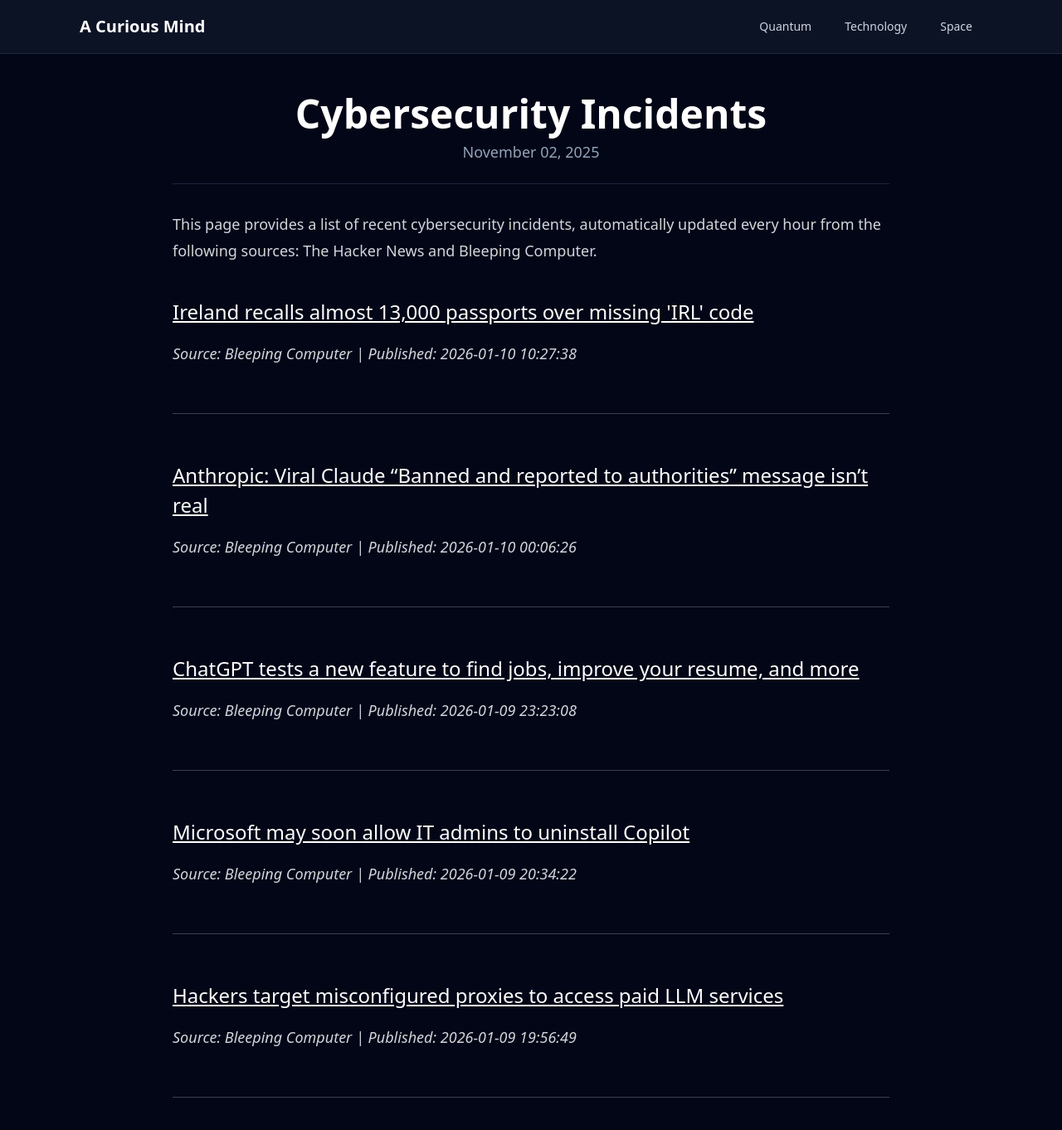
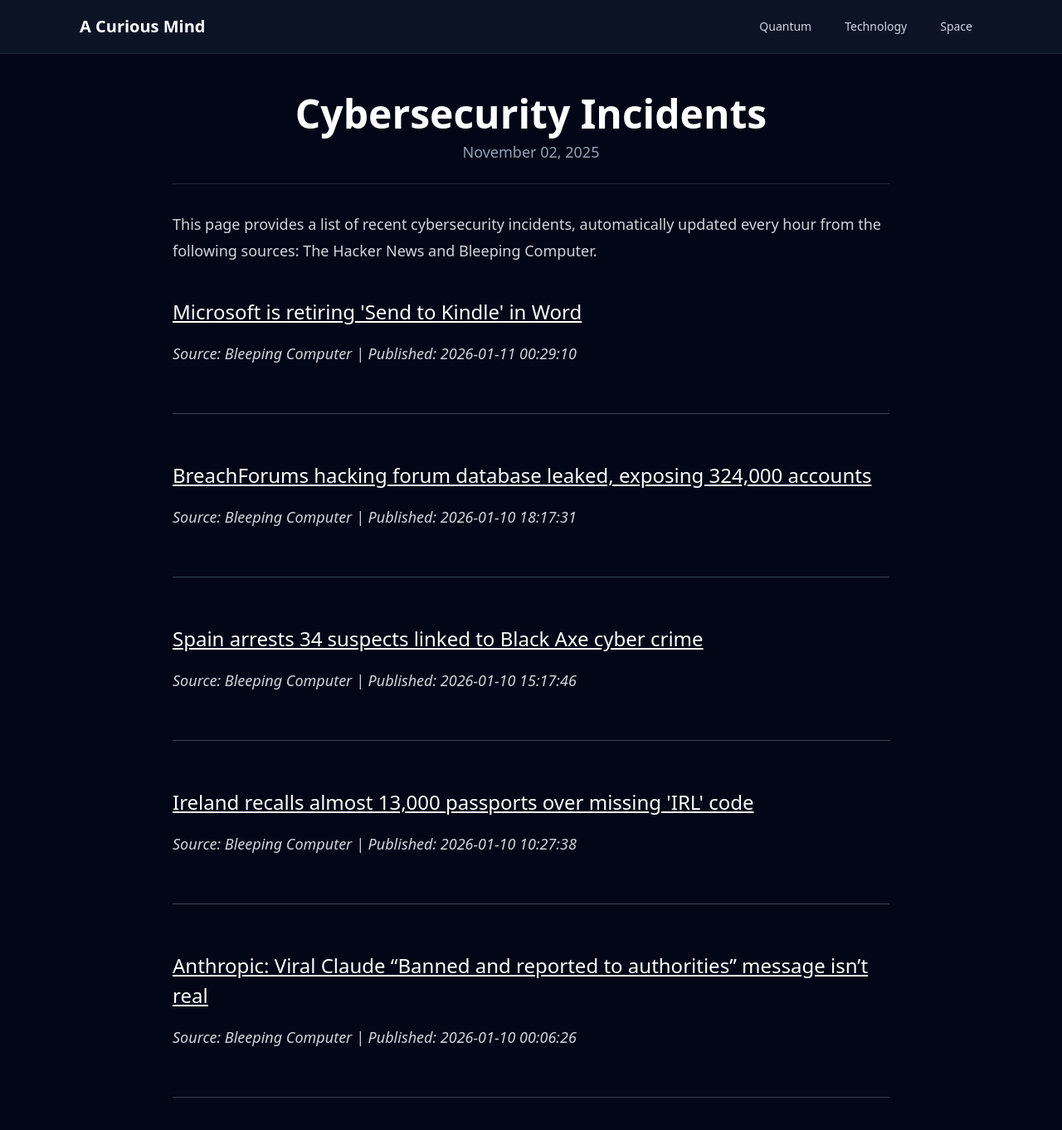
Before and after one commit to onehl7/onehl7.github.io, a Jekyll site: the page built from _posts/2025-11-02-cybersecurity-incidents.md, in a window 1280 px wide and 1400 px high. Shown: the top 1362 px of the window at 83% size. Built offline with Jekyll 4.4.1, drawn with Linux system fonts in a browser that asks for light colours; nearby versions of some CDN libraries.

Commit message:
Update news data

```diff
--- a/_data/news.json
+++ b/_data/news.json
@@ -1,4 +1,22 @@
 [
+  {
+    "source": "Bleeping Computer",
+    "title": "Microsoft is retiring 'Send to Kindle' in Word",
+    "link": "https://www.bleepingcomputer.com/news/microsoft/microsoft-is-retiring-send-to-kindle-in-word/",
+    "published": "2026-01-11 00:29:10"
+  },
+  {
+    "source": "Bleeping Computer",
+    "title": "BreachForums hacking forum database leaked, exposing 324,000 accounts",
+    "link": "https://www.bleepingcomputer.com/news/security/breachforums-hacking-forum-database-leaked-exposing-324-000-accounts/",
+    "published": "2026-01-10 18:17:31"
+  },
+  {
+    "source": "Bleeping Computer",
+    "title": "Spain arrests 34 suspects linked to Black Axe cyber crime",
+    "link": "https://www.bleepingcomputer.com/news/security/spain-arrests-34-suspects-linked-to-black-axe-cyber-crime/",
+    "published": "2026-01-10 15:17:46"
+  },
   {
     "source": "Bleeping Computer",
     "title": "Ireland recalls almost 13,000 passports over missing 'IRL' code",
@@ -10,23 +28,5 @@
     "title": "Anthropic: Viral Claude \u201cBanned and reported to authorities\u201d message isn\u2019t real",
     "link": "https://www.bleepingcomputer.com/news/artificial-intelligence/anthropic-viral-claude-banned-and-reported-to-authorities-message-isnt-real/",
     "published": "2026-01-10 00:06:26"
-  },
-  {
-    "source": "Bleeping Computer",
-    "title": "ChatGPT tests a new feature to find jobs, improve your resume, and more",
-    "link": "https://www.bleepingcomputer.com/news/artificial-intelligence/chatgpt-tests-a-new-feature-to-find-jobs-improve-your-resume-and-more/",
-    "published": "2026-01-09 23:23:08"
-  },
-  {
-    "source": "Bleeping Computer",
-    "title": "Microsoft may soon allow IT admins to uninstall Copilot",
-    "link": "https://www.bleepingcomputer.com/news/microsoft/microsoft-may-soon-allow-it-admins-to-uninstall-copilot-on-managed-devices/",
-    "published": "2026-01-09 20:34:22"
-  },
-  {
-    "source": "Bleeping Computer",
-    "title": "Hackers target misconfigured proxies to access paid LLM services",
-    "link": "https://www.bleepingcomputer.com/news/security/hackers-target-misconfigured-proxies-to-access-paid-llm-services/",
-    "published": "2026-01-09 19:56:49"
   }
 ]
```
